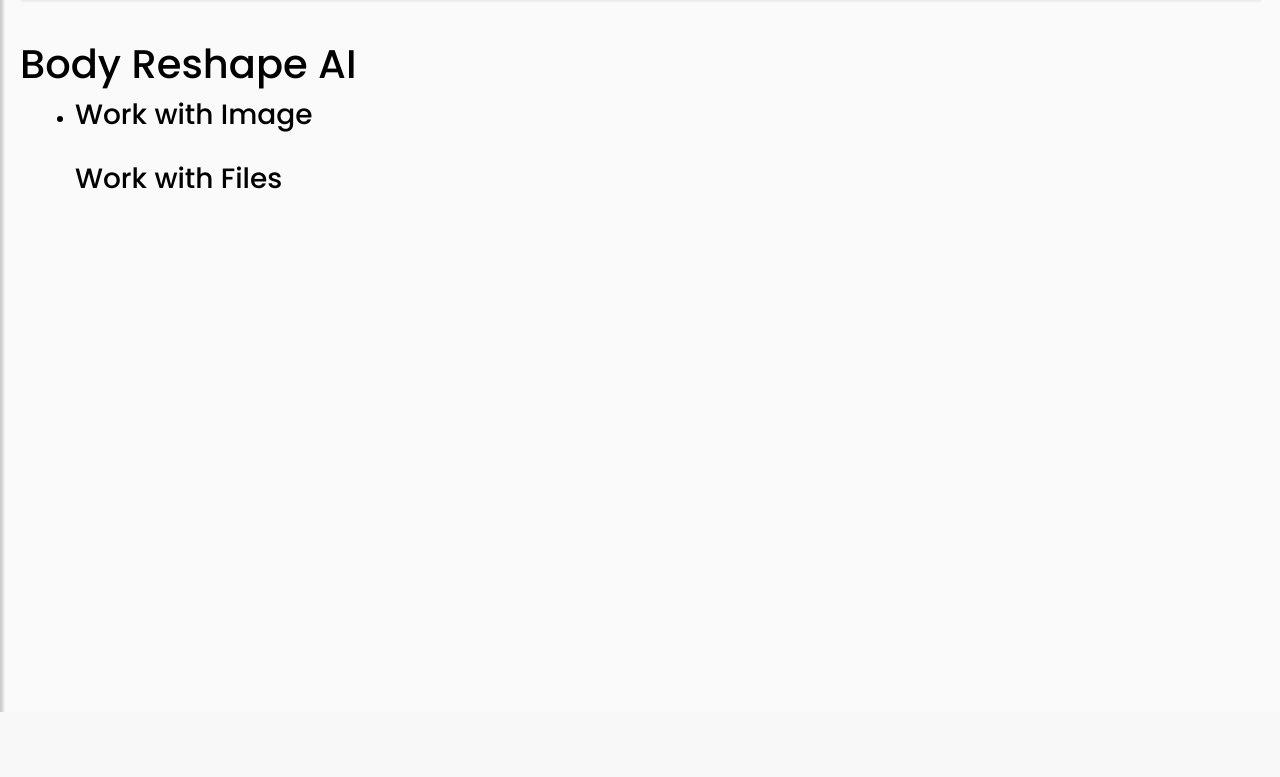
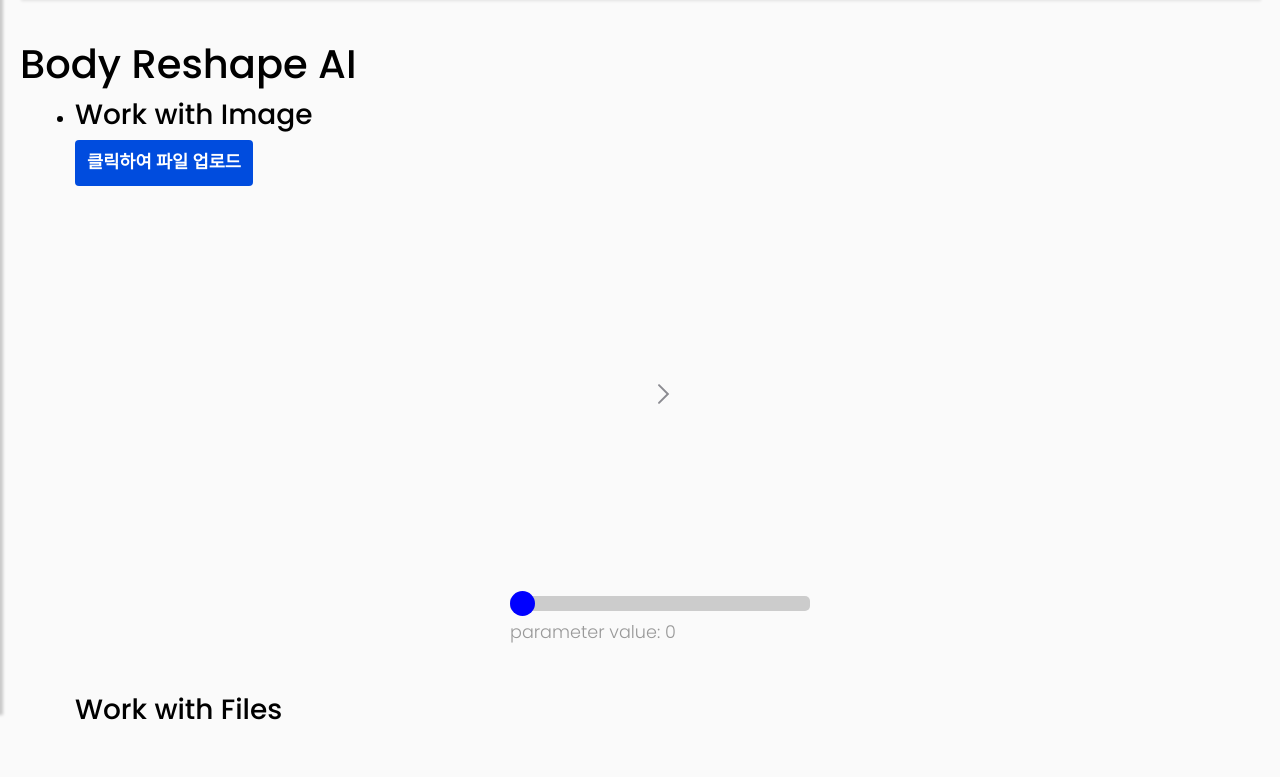
Before and after one commit to LimSeJin9577/body_reshape_api, a FastAPI app: page / in a window 1280 px wide. Shown: the part 88-865 px from the top of the page. Before the commit the page ends 800 px from the top, so only its background shows below. Run offline with FastAPI, Linux system fonts and the light colour scheme; some libraries are stand-ins or nearby versions.

Commit message:
single file upload

```diff
--- a/static/css/mystyle.css
+++ b/static/css/mystyle.css
@@ -4,10 +4,10 @@ body {
     margin: 0;
     padding-bottom: 100px;
     box-sizing: border-box;
-    color:#000;
+    color: #000;
 }
 
-.wrapper{
+.wrapper {
     max-width: 960px;
 }
 
@@ -15,33 +15,35 @@ footer {
     position: absolute;
     bottom: 0;
     height: 100px;
-    padding-top:50px;
+    padding-top: 50px;
 }
 
-.responsive{
+.responsive {
     max-width: 100%;
     height: auto;
     margin-left: auto;
     margin-right: auto;
 }
 
-.up-area{
-    margin:10px auto 30px;
+.up-area {
+    margin: 10px auto 30px;
 }
 
 /* color finder */
-#file{
-    display: none;
-}/* color finder */
-#file_style{
+#file {
     display: none;
 }
 
-.upload{
+/* color finder */
+#file_style {
+    display: none;
+}
+
+.upload {
     padding: 20px 0;
 }
 
-.upload-area{
+.upload-area {
     height: 250px;
     border: 5px dashed lightgray;
     border-radius: 3px;
@@ -52,14 +54,14 @@ footer {
     position: relative;
 }
 
-.upload-area:hover{
+.upload-area:hover {
     cursor: pointer;
 }
 
-.upload-area h2{
+.upload-area h2 {
     font-size: 22px;
-    padding:0;
-    margin:0;
+    padding: 0;
+    margin: 0;
     text-align: center;
     font-weight: normal;
     font-family: sans-serif;
@@ -70,11 +72,11 @@ footer {
     left: 50%;
     -ms-transform: translate(-50%, -50%);
     transform: translate(-50%, -50%);
-    width:300px;
+    width: 300px;
 }
 
-.box_button{
-	font-weight: 700;
+.box_button {
+    font-weight: 700;
     background-color: #cacbcc;
     color: #515353;
     padding: 8px 16px;
@@ -90,12 +92,12 @@ footer {
 }
 
 @media(max-width: 768px) {
-    .upload-area h2{
+    .upload-area h2 {
         font-size: 20px;
     }
 }
 
-.my-row{
+.my-row {
     width: 100vw;
     display: flex;
     flex-direction: row;
@@ -105,12 +107,118 @@ footer {
 
 }
 
-.my-col-12{
-width: 18vw !important;
-display: flex;
-padding-right: 1vw;
-padding-left: 1vw;
-flex-direction: column;}
+.my-col-12 {
+    width: 18vw !important;
+    display: flex;
+    padding-right: 1vw;
+    padding-left: 1vw;
+    flex-direction: column;
+}
 
-.menu a{cursor:pointer;}
-.menu .hide{display:none;}
+.menu a {
+    cursor: pointer;
+}
+
+.menu .hide {
+    display: none;
+}
+
+
+/* BODY SHAPING */
+.click {
+    cursor: pointer;
+}
+
+.custom-column {
+    display: flex;
+    flex-direction: column;
+}
+
+.custom-row {
+    display: flex;
+    flex-direction: row;
+}
+
+.center {
+    justify-content: center;
+    align-items: center;
+    align-self: center;
+}
+
+.form-click {
+    /* blue-4 */
+    background-color: #004CDE;
+    border-radius: 4px;
+    /* border: 5px solid #4584FF; */
+    width: fit-content;
+    padding: 8px 12px;
+}
+
+.form-click>p {
+    margin: 0;
+    padding: 0;
+    color: white;
+    font-weight: 600;
+}
+
+.slidecontainer {
+    width: 300px;
+}
+
+.slider {
+    -webkit-appearance: none;
+    /* 기본 CSS 스타일을 적용하지 않기 위해서 */
+    width: 100%;
+    /* 슬라이더 길이 */
+    height: 15px;
+    /* 슬라이더 두께 */
+    border-radius: 5px;
+    /* 슬라이더 모서리를 약간 둥글게 */
+    background: #ccc;
+    /* 슬라이더 색상 */
+    outline: none;
+    /* 슬라이더 테두리 없이 */
+}
+
+/* 슬라이더 핸들(클릭해서 드래그하는 부분) 커스텀
+(Chrome, Opera, Safari, Edge 브라우저를 위해서는 -webkit-을,
+Firefox 브라우저를 위해서는 -moz- 를 사용하세요 */
+.slider::-webkit-slider-thumb {
+    -webkit-appearance: none;
+    /* 기본 CSS 스타일을 적용하지 않기 위해서 */
+    appearance: none;
+    /* 기본 CSS 스타일을 적용하지 않기 위해서 */
+    width: 25px;
+    /* 슬라이더 핸들 길이 */
+    height: 25px;
+    /* 슬라이더 핸들 높이 */
+    border-radius: 50%;
+    /* 핸들 모양을 원모양으로 만들기 위함 */
+    background: #00f;
+    /* 슬라이더 핸들 색상 */
+    cursor: pointer;
+    /* 슬라이더 핸들에 마우스를 갖다대면 포인터로 변경 */
+}
+
+.slider::-moz-range-thumb {
+    width: 25px;
+    /* 슬라이더 핸들 길이 */
+    height: 25px;
+    /* 슬라이더 핸들 높이 */
+    border-radius: 50%;
+    /* 핸들 모양을 원모양으로 만들기 위함 */
+    background: #00f;
+    /* 슬라이더 핸들 색상 */
+    cursor: pointer;
+    /* 슬라이더 핸들에 마우스를 갖다대면 포인터로 변경 */
+}
+
+#single_file_drop_zone {
+    border: 5px solid yellowgreen;
+    width: 200px;
+    height: 100px;
+}
+
+.dragging {
+    background-color: yellow;
+}
--- /dev/null
+++ b/static/js/bodyshaping.js
@@ -0,0 +1,117 @@
+
+
+$("#single_file_upload").change((function (event) {
+    try {
+        readImage(event.target);
+        workWithImage(event.target.files[0]).then((response) => {
+            console.log("ss");
+        });
+    } catch (error) {
+        console.log("===error===");
+        console.log(error);
+    }
+}));
+
+function readImage(input) {
+    // 인풋 태그에 파일이 있는 경우
+    if (input.files && input.files[0]) {
+        // FileReader 인스턴스 생성
+        const reader = new FileReader();
+        // 이미지가 로드가 된 경우
+        reader.onload = e => {
+            const inputImage = document.getElementById("single_file_input");
+            inputImage.src = e.target.result;
+        }
+        // reader가 이미지 읽도록 하기
+        reader.readAsDataURL(input.files[0]);
+    }
+}
+
+//slider update
+var slider = document.getElementById("single_file_slider");
+var value = document.getElementById("single_file_slider_value");
+value.innerHTML = slider.value;
+
+slider.oninput = function () {
+    value.innerHTML = this.value;
+    //TODO: 이미지 다르게 보여주기
+}
+
+
+// /* 박스 안에 Drag를 하고 있을 때 */
+// $("#single_file_drop_zone").on("dragover", function (event) {
+//     event.preventDefault();
+//     event.stopPropagation();
+//     $(this).addClass('dragging');
+//     dragOverHandler(event);
+// });
+
+// /* 박스 밖으로 Drag가 나갈 때 */
+// $("#single_file_drop_zone").on("dragleave", function (event) {
+//     event.preventDefault();
+//     event.stopPropagation();
+//     $(this).removeClass('dragging');
+//     dragOverHandler(event);
+// });
+
+// /* 박스 안에서 Drag를 Drop했을 때 */
+// $("#single_file_drop_zone").on("drop", function (event) {
+//     event.preventDefault();
+//     // event.stopPropagation();
+//     dropHandler(event);
+// });
+
+///// API FUNCTION /////
+const workWithImage = (file) => {
+    const formData = new FormData();
+    formData.append('image', file);
+
+    return $.ajax({
+        url: '/upload_image/',
+        type: 'post',
+        enctype: 'multipart/form-data',
+        data: formData,
+        contentType: false,
+        processData: false,
+        success: function (result) {
+            return result.data;
+        }
+    }).catch((e) => {
+        console.log(e);
+        throw e;
+    });
+}
+
+
+function dropHandler(ev) {
+    console.log('File(s) dropped');
+
+    // Prevent default behavior (Prevent file from being opened)
+    ev.preventDefault();
+
+    console.log(ev);
+    console.log(ev.dataTransfer);
+
+    if (ev.dataTransfer.items) {
+        // Use DataTransferItemList interface to access the file(s)
+        [...ev.dataTransfer.items].forEach((item, i) => {
+            // If dropped items aren't files, reject them
+            if (item.kind === 'file') {
+                const file = item.getAsFile();
+                console.log(`… file[${i}].name = ${file.name}`);
+            }
+        });
+    } else {
+        // Use DataTransfer interface to access the file(s)
+        [...ev.dataTransfer.files].forEach((file, i) => {
+            console.log(`… file[${i}].name = ${file.name}`);
+        });
+    }
+}
+
+function dragOverHandler(ev) {
+    console.log('File(s) in drop zone');
+
+    // Prevent default behavior (Prevent file from being opened)
+    ev.preventDefault();
+}
--- a/templates/base.html
+++ b/templates/base.html
@@ -1,5 +1,6 @@
 <!DOCTYPE html>
 <html lang="en">
+
 <head>
     {% block head %}
     <meta charset="utf-8">
@@ -68,6 +69,8 @@
             });
         });
     </script>
+    <!-- CUSTOM JS -->
+    <script src="{{ url_for('static', path='/js/bodyshaping.js') }}"></script>
     {% endblock %}
 </body>
 
--- a/templates/body_reshape.html
+++ b/templates/body_reshape.html
@@ -14,17 +14,50 @@
 <div class="col-12 up-area">
     <ul class="mystyle_ul">
         <li class="menu">
-            <a><h3 class="cap">Work with Image</h3></a>
-            <!-- Drop & Drag Image -->
-            <!-- Show Image -->
-            <!-- dragbar -->
+            <a>
+                <h3 class="cap">Work with Image</h3>
+            </a>
+
+            <div class="custom-column">
+                <!-- TODO: DRAG & DROP -->
+                <!-- <div id="single_file_drop_zone">
+                <p>Drag one or more files to this <i>drop zone</i>.</p>
+                </div> -->
+
+                <!-- Drop & Drag Image -->
+                <input type="file" id="single_file_upload" name="single_file_upload" style="display: none;" />
+
+                <label for="single_file_upload" class="click form-click">
+                    <p>클릭하여 파일 업로드</p>
+                </label>
+
+                <!-- Show Image -->
+                <div class="custom-row center" style="height: 400px;">
+                    <img style="width: 300px;" id="single_file_input" src="">
+
+                    <img src="{{ url_for('static', path='/icons/icon-arrow_right.svg') }}">
+
+                    <img style="width: 300px;" id="single_file_output" src="">
+                </div>
+
+                <!-- dragbar -->
+                <div class="slidecontainer center">
+                    <input type="range" min="0" max="1" value="0" step="0.1" class="slider" id="single_file_slider">
+                    <p>parameter value: <span id="single_file_slider_value"></span></p>
+                </div>
+
+            </div>
+
         </li>
     </ul>
 </div>
+
 <div class="col-12 up-area">
     <ul style="list-style-type: none;">
         <li class="menu">
-            <a><h3 class="cap">Work with Files</h3></a>
+            <a>
+                <h3 class="cap">Work with Files</h3>
+            </a>
             <!-- drop & drag files -->
         </li>
     </ul>
@@ -39,15 +72,15 @@
 
 <script>
     // html dom 이 다 로딩된 후 실행된다.
-    $(document).ready(function(){
+    $(document).ready(function () {
         // menu 클래스 바로 하위에 있는 a 태그를 클릭했을때
-        $(".menu>a").click(function(){
+        $(".menu>a").click(function () {
             var submenu = $(this).next("ul");
 
             // submenu 가 화면상에 보일때는 위로 보드랍게 접고 아니면 아래로 보드랍게 펼치기
-            if( submenu.is(":visible") ){
+            if (submenu.is(":visible")) {
                 submenu.slideUp();
-            }else{
+            } else {
                 submenu.slideDown();
             }
         });
```
Also changed, not shown: static/icons/icon-arrow_right.svg (added).
